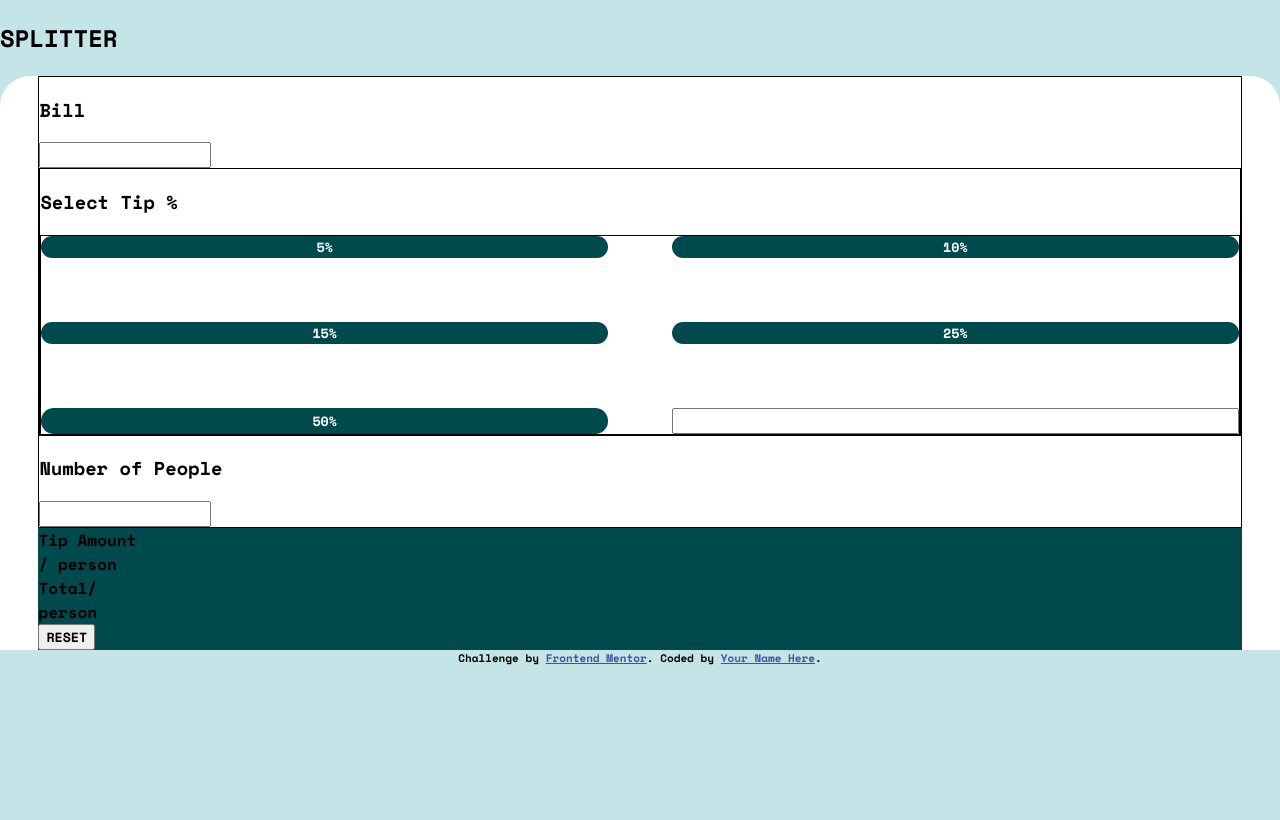
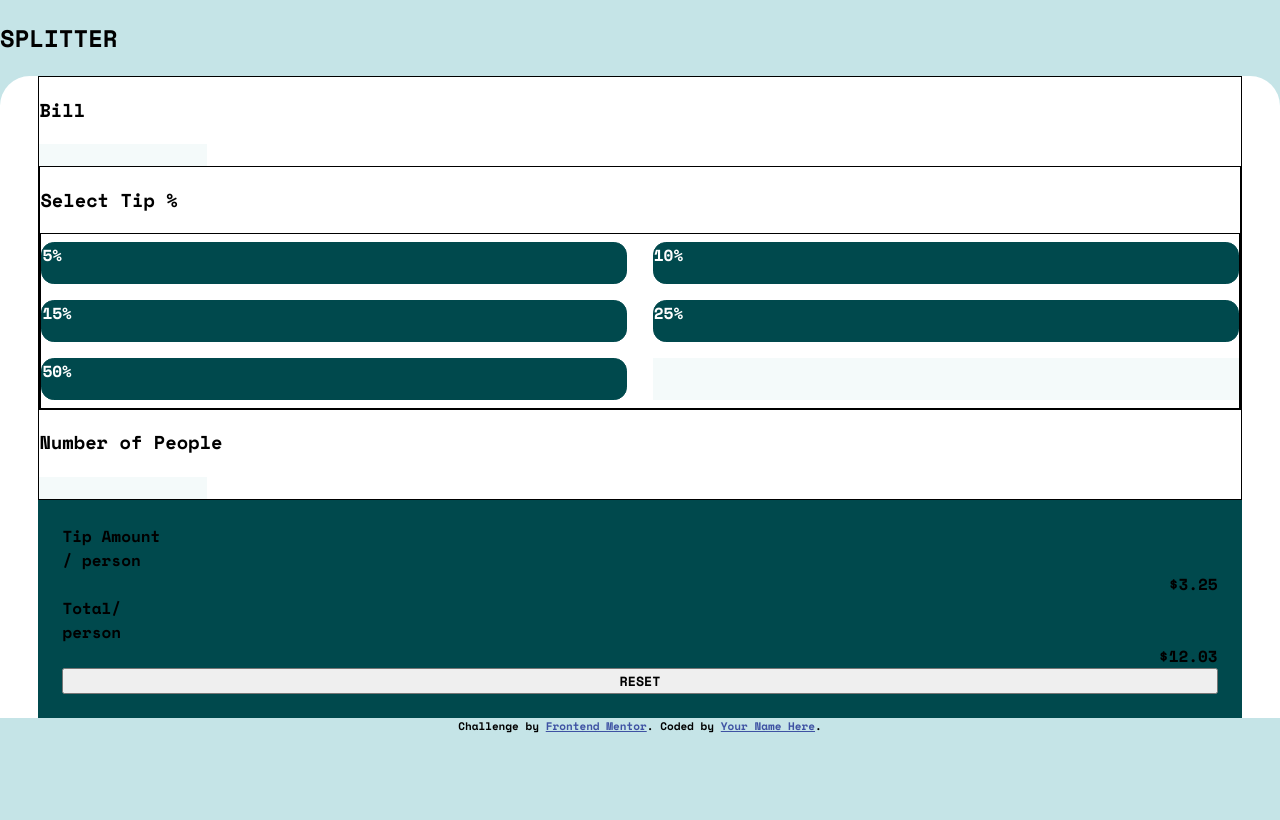
Before and after one commit to Lidobix/FM_Tip_calculator_app, a PHP site: page / in a window 1280 px wide. Run offline with PHP 8.4, Linux system fonts and the light colour scheme.

Commit message:
changement des buttons en div

```diff
--- a/index.html
+++ b/index.html
@@ -34,12 +34,17 @@
           <div id="tipSelectWindow">
             <h3>Select Tip %</h3>
             <div id="tipSelectors">
-              <button>5%</button>
-              <button>10%</button>
-              <button>15%</button>
-              <button>25%</button>
-              <button>50%</button>
-              <input type="text"  name="" id=""></input>
+              <div class="leftSelector">5%</div>
+              <div class="rightSelector">10%</div>
+              <div class="leftSelector">15%</div>
+              <div class="rightSelector">25%</div>
+              <div class="leftSelector">50%</div>
+              <!-- <button class="leftSelector">5%</button>
+              <button class="rightSelector">10%</button>
+              <button class="leftSelector">15%</button>
+              <button class="rightSelector">25%</button>
+              <button class="leftSelector">50%</button> -->
+              <input  class="rightSelector"type="text"  name="" id=""></input>
             </div>
           </div>
           <h3>Number of People</h3>
@@ -48,7 +53,9 @@
         <div id="resultWindow">
           <div id="resultWindowContent">
             <div>Tip Amount <br> / person </div>
+            <div id="tipAmount">$3.25</div>
             <div>Total/ <br> person</div>
+            <div id="totalAmount">$12.03</div>
             <button>RESET</button>
           </div>
         </div>
--- a/styles.css
+++ b/styles.css
@@ -30,8 +30,8 @@ body {
 }
 
 #calculator{
-    /*height: 100vh;
-    */display: flex;
+
+    display: flex;
     flex-direction: column;
     background-color: hsl(0, 0%, 100%);
     border-radius: 30px 30px 0 0;
@@ -40,7 +40,9 @@ body {
     -ms-border-radius: 30px 30px 0 0;
     -o-border-radius: 30px 30px 0 0;
 }
+
 #tipSelectWindow{
+    /* padding:3vh; */
     border: 1px solid black;
 }
 
@@ -48,12 +50,29 @@ body {
 #tipSelectors{
     border: 1px solid black;
     display: grid;
-    grid-template-columns: repeat(2, 1fr);
-    grid-gap: 5vw;
+    grid-template-columns: 50% 50%;
+
+
+    /* display: flex;
+    flex-direction: row; */
 }
 
-#tipSelectors > button{
+#tipSelectors > div{
     border: transparent;
+    /* display: block; */
+    background-color: hsl(183, 100%, 15%);
+    border: 1px solid hsl(183, 100%, 15%);
+    color:hsl(0, 0%, 100%);
+    border-radius: 1vw;
+    -webkit-border-radius: 1vw;
+    -moz-border-radius: 1vw;
+    -ms-border-radius: 1vw;
+    -o-border-radius: 1vw;
+
+}
+/* #tipSelectors > button{
+    border: transparent;
+
     background-color: hsl(183, 100%, 15%);
     color:hsl(0, 0%, 100%);
     border-radius: 1vw;
@@ -61,9 +80,26 @@ body {
     -moz-border-radius: 1vw;
     -ms-border-radius: 1vw;
     -o-border-radius: 1vw;
+
+} */
+
+#tipSelectors > *{
+
+ height: 5vh
+
 }
 
-#tipSelectors > button:hover{
+
+.leftSelector {
+margin: 1vh 1vw 1vh 0;
+
+}
+.rightSelector {
+margin: 1vh 0 1vh 1vw;
+
+}
+
+#tipSelectors > div:hover{
     color: hsl(183, 100%, 15%);
     background-color: hsl(172, 67%, 45%);
 }
@@ -72,3 +108,29 @@ body {
 
     background-color: hsl(183, 100%, 15%);
 }
+
+input{
+    text-align: right;
+    border: transparent;
+    background-color: hsl(189, 41%, 97%)
+}
+
+#resultWindowContent{
+    padding: 3vh;
+    display:grid;
+    grid-template-columns: repeat(1fr, 1fr);
+}
+
+
+#tipAmount{
+    text-align: right;
+}
+#totalAmount{
+    text-align: right;
+
+}
+
+#resultWindow> button{
+grid-column: 1/3;
+grid-row: 3;
+}
```
